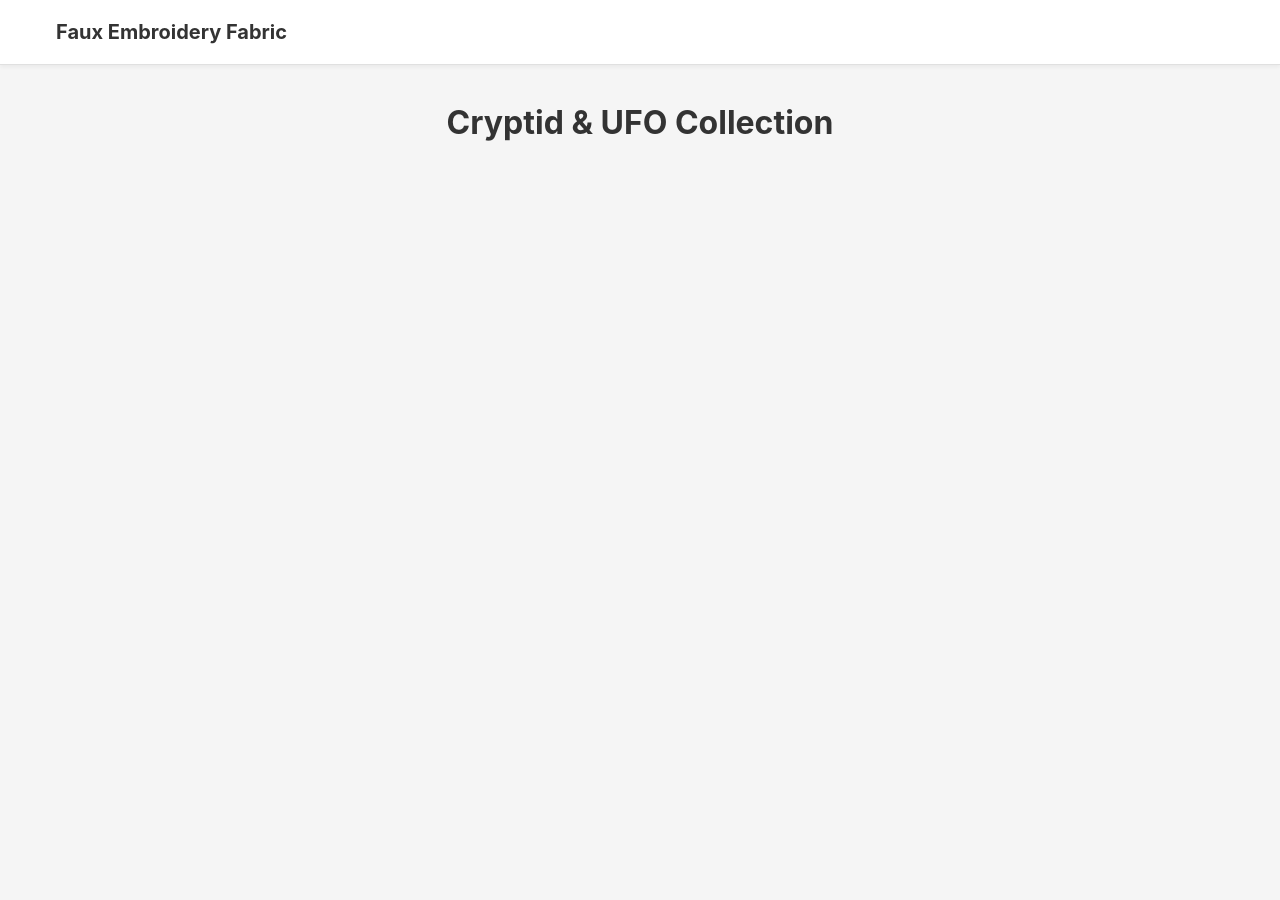
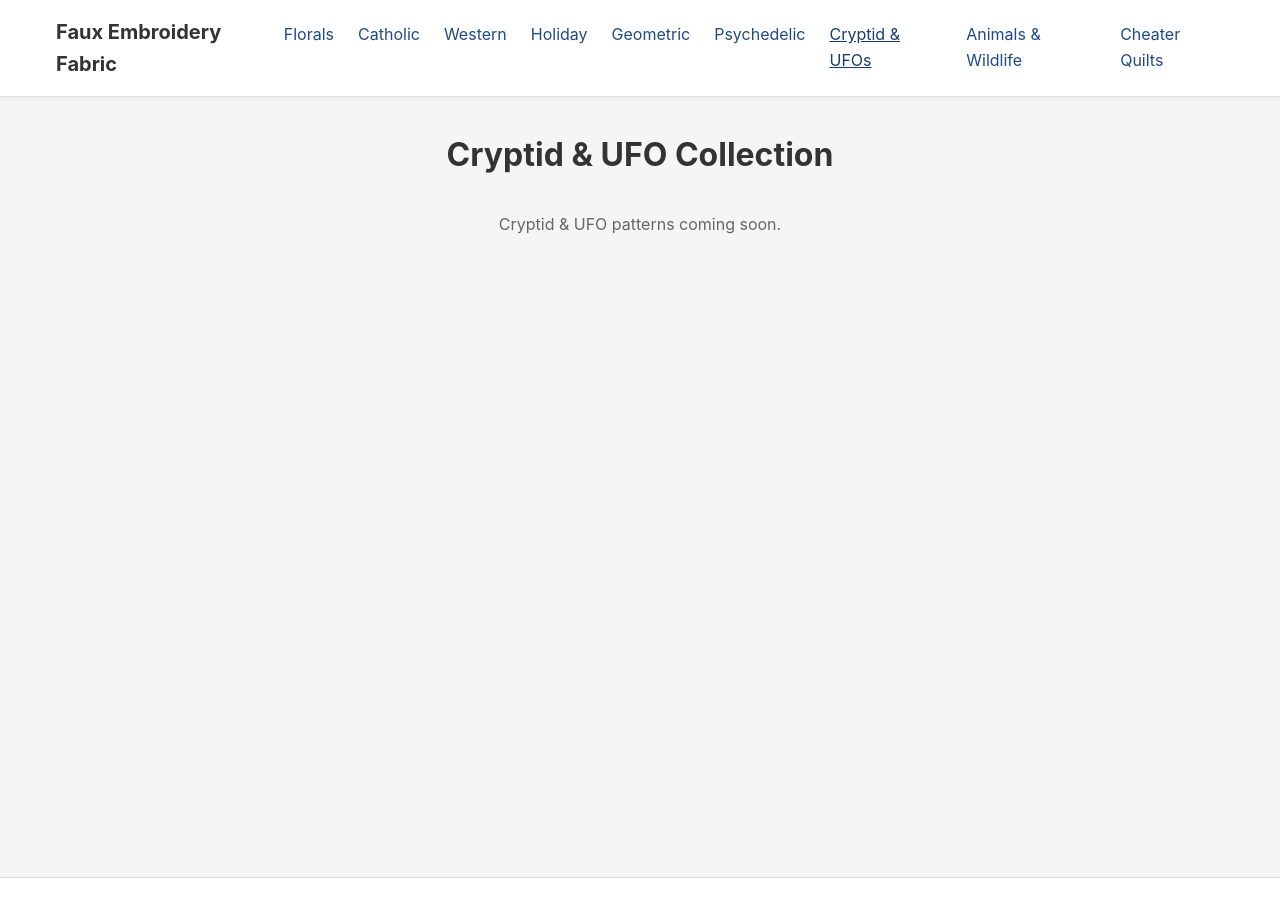
Before and after one commit to Nickpanek/fauxembroideryfabric, a Jekyll site: the page built from collections/cryptid-ufo/index.html, in a window 1280 px wide and 900 px high. Built offline with Jekyll 4.4.1, drawn with Linux system fonts in a browser that asks for light colours; some of the changed text lies outside the part shown.

Commit message:
Update index.html

```diff
--- a/collections/cryptid-ufo/index.html
+++ b/collections/cryptid-ufo/index.html
@@ -7,8 +7,8 @@ permalink: /collections/cryptid-ufo/
 <html lang="en">
 <head>
   <meta charset="UTF-8">
-  <title>{{ page.title }} | {{ site.title }}</title>
-  <meta name="description" content="Faux embroidery designs featuring cryptids, aliens, UFOs, and mysterious stitched scenes.">
+  <title>Cryptid & UFO Faux-Embroidery Patterns | {{ site.title }}</title>
+  <meta name="description" content="Faux-embroidery designs featuring Bigfoot, aliens, UFOs, and mysterious stitched scenes.">
   <link rel="canonical" href="{{ page.url | absolute_url }}">
   <link rel="stylesheet" href="{{ '/assets/css/style.css' | relative_url }}">
 </head>
@@ -16,24 +16,40 @@ permalink: /collections/cryptid-ufo/
   <header>
     <nav>
       <a href="{{ '/' | relative_url }}" class="logo">{{ site.title }}</a>
+      <div class="nav-links">
+        <a href="{{ '/collections/florals'   | relative_url }}">Florals</a>
+        <a href="{{ '/collections/catholic'  | relative_url }}">Catholic</a>
+        <a href="{{ '/collections/western'   | relative_url }}">Western</a>
+        <a href="{{ '/collections/holiday'   | relative_url }}">Holiday</a>
+        <a href="{{ '/collections/geometric' | relative_url }}">Geometric</a>
+        <a href="{{ '/collections/psychedelic'  | relative_url }}">Psychedelic</a>
+        <a href="{{ '/collections/cryptid-ufo'  | relative_url }}" class="active">Cryptid &amp; UFOs</a>
+        <a href="{{ '/collections/animals-wildlife' | relative_url }}">Animals &amp; Wildlife</a>
+        <a href="{{ '/collections/cheater-quilts'   | relative_url }}">Cheater Quilts</a>
+      </div>
     </nav>
   </header>
 
   <main>
     <h1 style="text-align:center;margin:2rem 0;">Cryptid & UFO Collection</h1>
-    {% assign items = site.patterns | where: "collection_slug", "cryptid-ufo" | sort: "lastmod" | reverse %}
+    {% assign items = site.patterns | where: 'collection_slug', 'cryptid-ufo' | sort: 'lastmod' | reverse %}
     {% if items and items.size > 0 %}
-    <div class="pattern-grid">
-      {% for item in items %}
-        <article class="pattern-card">
-          <a href="{{ item.url | relative_url }}">
-            <img src="{{ item.image | relative_url }}" alt="{{ item.title }}">
+      <div class="pattern-grid">
+        {% for p in items %}
+          <a href="{{ p.url | relative_url }}" class="pattern-card">
+            <img src="{{ site.baseurl }}/assets/images/{{ p.thumb | default: p.image }}" alt="{{ p.title | escape }}" loading="lazy" width="300" height="300">
+            <h3>{{ p.title }}</h3>
+            <p>{{ p.description }}</p>
           </a>
-          <h2>{{ item.title }}</h2>
-        </article>
-      {% endfor %}
-    </div>
+        {% endfor %}
+      </div>
+    {% else %}
+      <p style="text-align:center;color:#666;">Cryptid & UFO patterns coming soon.</p>
     {% endif %}
   </main>
+
+  <footer>
+    <p>&copy; {{ site.time | date: '%Y' }} {{ site.title }}. All rights reserved.</p>
+  </footer>
 </body>
 </html>
```
